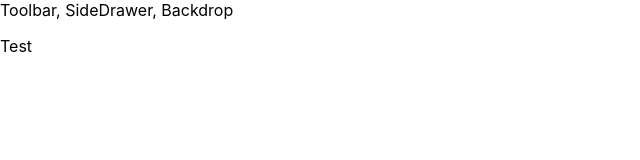
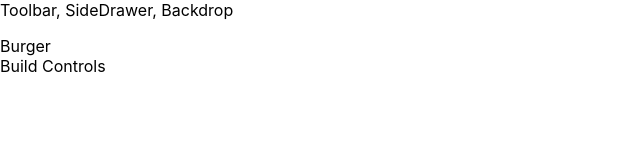
Before and after one commit to rmpalgo/react-js-practice, a React (Create React App) app: page / in a window 1280 px wide. Shown: the top 160 px of the page, without its empty margins (0-640 px from the left). Built offline with nearby package versions, Linux system fonts and the light colour scheme.

Commit message:
Feat: setup Layout module css properly.

```diff
--- a/src/App.js
+++ b/src/App.js
@@ -1,5 +1,6 @@
 import React, {Component} from 'react';
 import Layout from './components/Layout/Layout'
+import BurgerBuilder from "./containers/BurgerBuilder/BurgerBuilder";
 
 
 class App extends Component {
@@ -7,7 +8,7 @@
     return(
         <div>
           <Layout>
-            <p>Test</p>
+            <BurgerBuilder />
           </Layout>
         </div>
     );
--- a/src/components/Layout/Layout.js
+++ b/src/components/Layout/Layout.js
@@ -1,11 +1,12 @@
 import React from 'react';
-import Aux from '../../hoc/Aux'
+import styles from './Layout.module.css';
+import Aux from '../../hoc/Aux';
 
 
 const layout = (props) => (
     <Aux>
         <div>Toolbar, SideDrawer, Backdrop</div>
-        <main>
+        <main className={styles.Content}>
             {props.children}
         </main>
     </Aux>
--- /dev/null
+++ b/src/components/Layout/Layout.module.css
@@ -0,0 +1,3 @@
+.Content {
+    margin-top: 16px;
+}
--- /dev/null
+++ b/src/containers/BurgerBuilder/BurgerBuilder.js
@@ -0,0 +1,15 @@
+import React, { Component } from 'react';
+import Aux from '../../hoc/Aux';
+
+class BurgerBuilder extends Component {
+    render() {
+        return (
+            <Aux>
+                <div>Burger</div>
+                <div>Build Controls</div>
+            </Aux>
+        );
+    }
+}
+
+export default BurgerBuilder;
```
